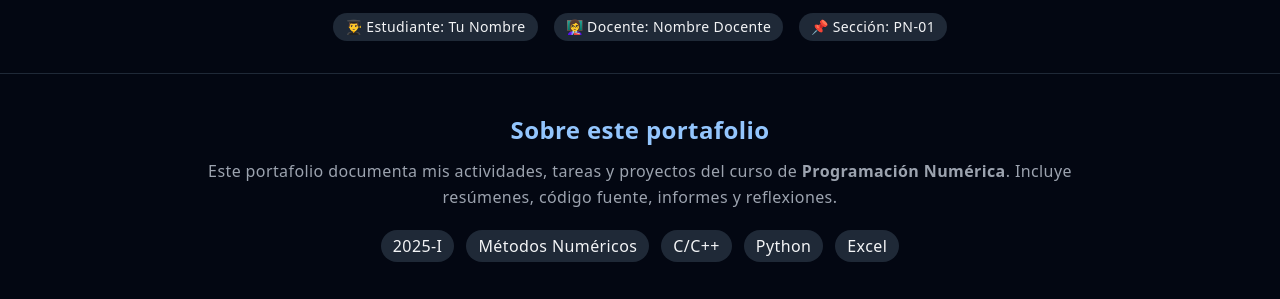
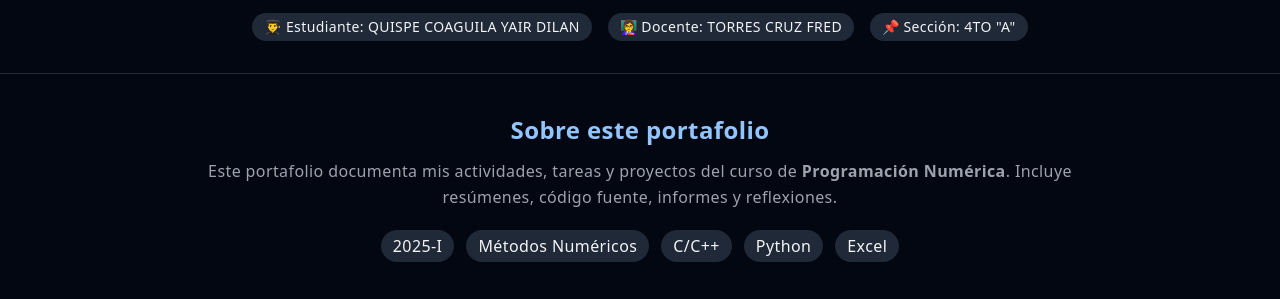
Before and after one commit to YairCoaguila/Programaci-n-Num-rica-, a plain HTML site: page index.html in a window 1280 px wide. Shown: the part 107-406 px from the top of the page. Drawn offline with nearby package versions, Linux system fonts and the light colour scheme.

Commit message:
Update index.html

```diff
--- a/index.html
+++ b/index.html
@@ -25,9 +25,9 @@
     <h1 class="text-4xl font-extrabold text-blue-400">Portafolio – Programación Numérica</h1>
     <p class="text-gray-400 mt-2">Universidad Nacional del Altiplano – Puno | Semestre 2025</p>
     <div class="flex justify-center gap-4 mt-4 text-sm flex-wrap">
-      <span class="bg-gray-800 px-3 py-1 rounded-full">👨‍🎓 Estudiante: Tu Nombre</span>
-      <span class="bg-gray-800 px-3 py-1 rounded-full">👩‍🏫 Docente: Nombre Docente</span>
-      <span class="bg-gray-800 px-3 py-1 rounded-full">📌 Sección: PN-01</span>
+      <span class="bg-gray-800 px-3 py-1 rounded-full">👨‍🎓 Estudiante: QUISPE COAGUILA YAIR DILAN</span>
+      <span class="bg-gray-800 px-3 py-1 rounded-full">👩‍🏫 Docente: TORRES CRUZ FRED</span>
+      <span class="bg-gray-800 px-3 py-1 rounded-full">📌 Sección: 4TO "A"</span>
     </div>
   </header>
 
```
